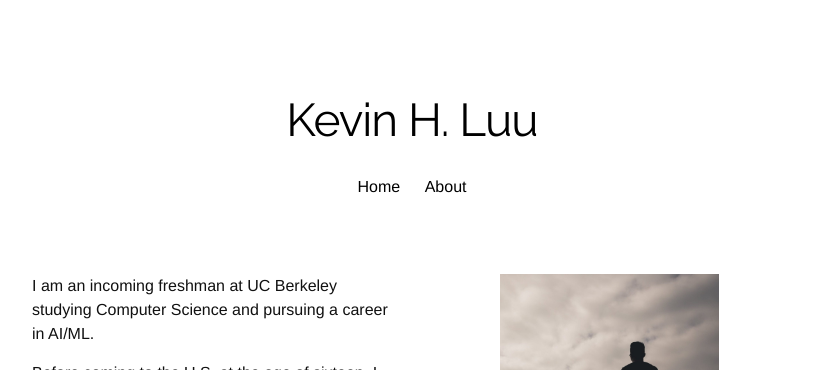
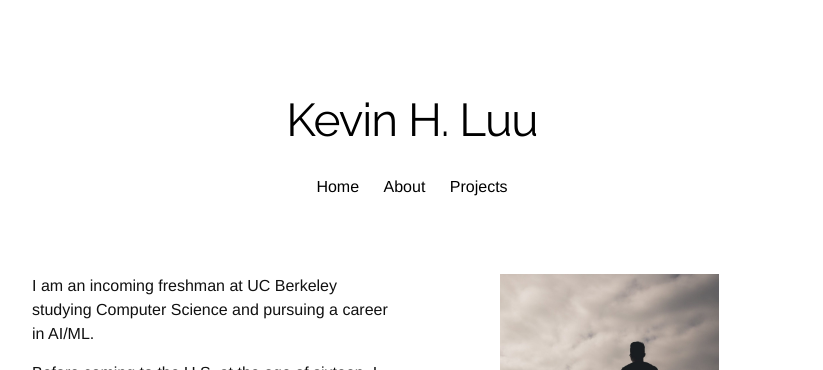
Before and after one commit to khluu/khluu.github.io, a Jekyll site: the page built from index.html, in a window 1280 px wide. Shown: the top 370 px of the page, without its empty margins (228-1051 px from the left). Built offline with Jekyll 4.4.1, drawn with Linux system fonts in a browser that asks for light colours; nearby versions of some CDN libraries; some web fonts are replaced.

Commit message:
Update layout.html

```diff
--- a/_layouts/layout.html
+++ b/_layouts/layout.html
@@ -11,6 +11,7 @@
           <ul class="menu-section-list">
               <li><a class="page-link" href="{{site.github.url}}/">Home</a>
               <li><a class="page-link" href="{{site.github.url}}/about">About</a></li>
+              <li><a class="page-link" href="{{site.github.url}}/project">Projects</a></li>
           </ul>
         </section>
       </header>
@@ -33,6 +34,7 @@
                 <ul>
                     <li><a href="{{site.github.url}}/"> Home </a></li>
                     <li><a href="{{site.github.url}}/about">About</a></li>
+                    <li><a href="{{site.github.url}}/project">Projects</a></li>
                 </ul>
               </div>
             </nav>
```
